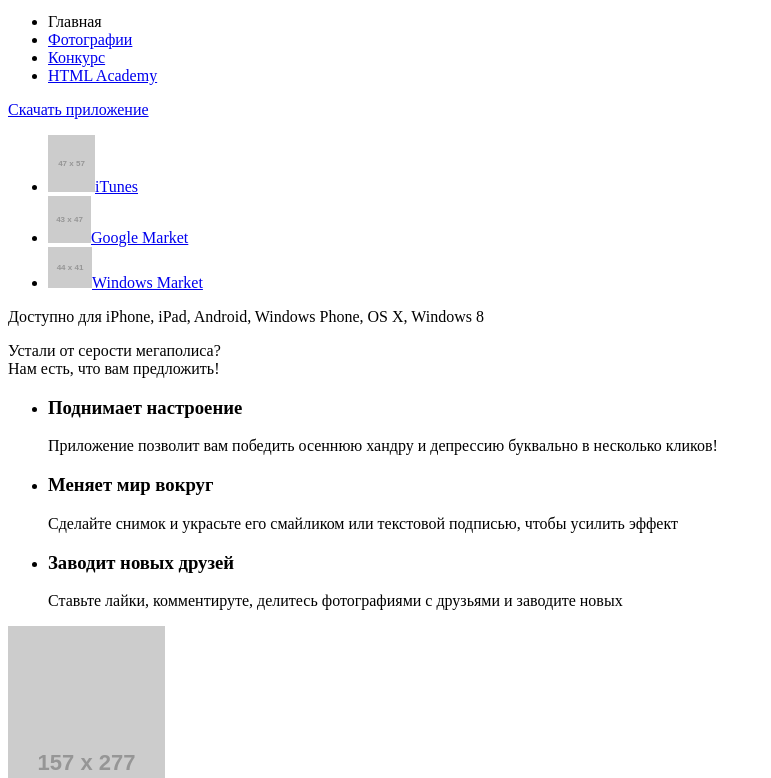
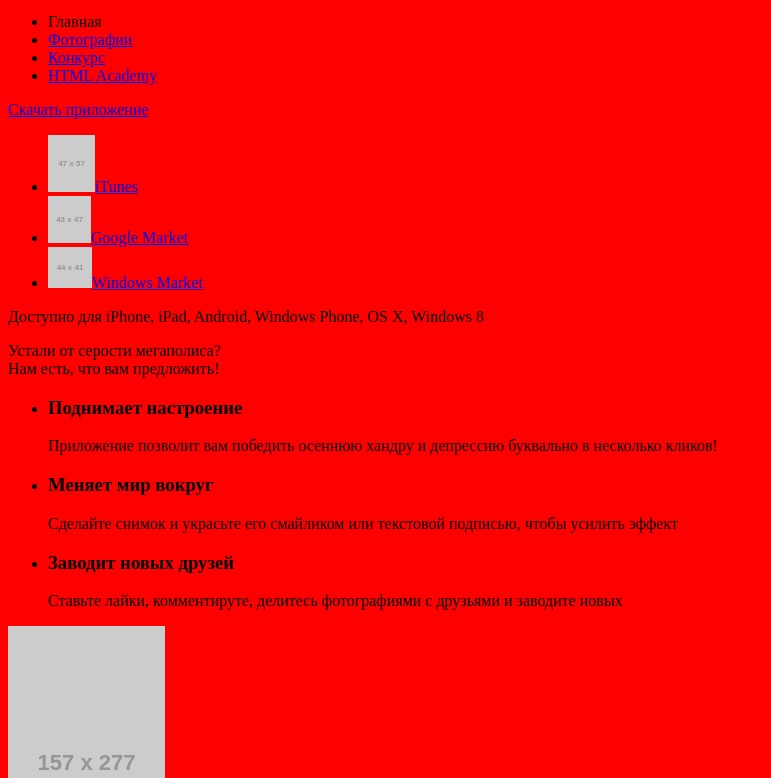
Before and after one commit to shakepompom/pink, a website: page index.html in a window 1280 px wide. Shown: the part 58-836 px from the top of the page, without its empty margins (0-771 px from the left). Drawn offline with nearby package versions, Linux system fonts and the light colour scheme; files that its build step writes are made by us from their sources; placeholder pictures from the web are drawn by us.

Commit message:
set up the environment

```diff
--- a/index.html
+++ b/index.html
@@ -3,6 +3,7 @@
   <head>
     <meta charset="utf-8">
     <title>PINK</title>
+    <link href="css/style.css" rel="stylesheet">
   </head>
   <body>
     <header class="page-header">
--- /dev/null
+++ b/less/style.less
@@ -0,0 +1,3 @@
+body {
+  background: red;
+}
--- a/package.json
+++ b/package.json
@@ -4,13 +4,13 @@
   "private": true,
   "description": "Личный проект «Пинк» от HTML Academy",
   "devDependencies": {
+    "@htmlacademy/editorconfig-cli": "0.1.x",
     "autoprefixer": "6.5.3",
     "grunt": "1.0.1",
     "grunt-browser-sync": "2.2.0",
     "grunt-contrib-less": "1.4.0",
     "grunt-contrib-watch": "1.0.0",
-    "grunt-postcss": "0.8.0",
-    "@htmlacademy/editorconfig-cli": "0.1.x"
+    "grunt-postcss": "0.8.0"
   },
   "scripts": {
     "test": "editorconfig-cli",
```
